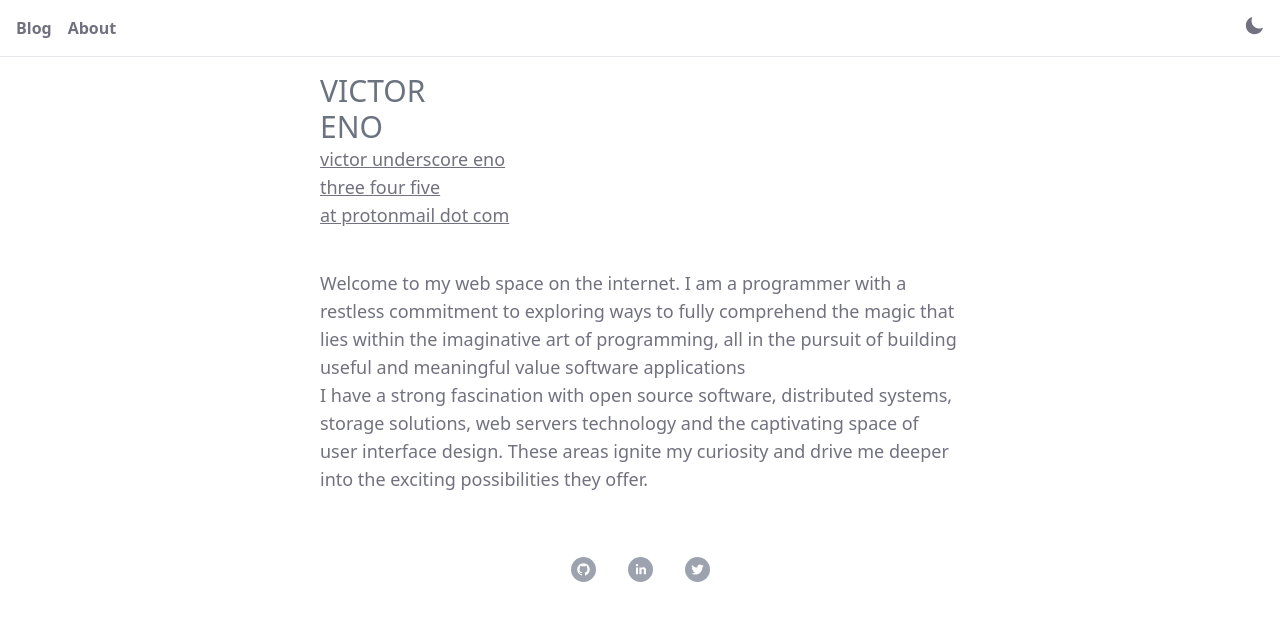
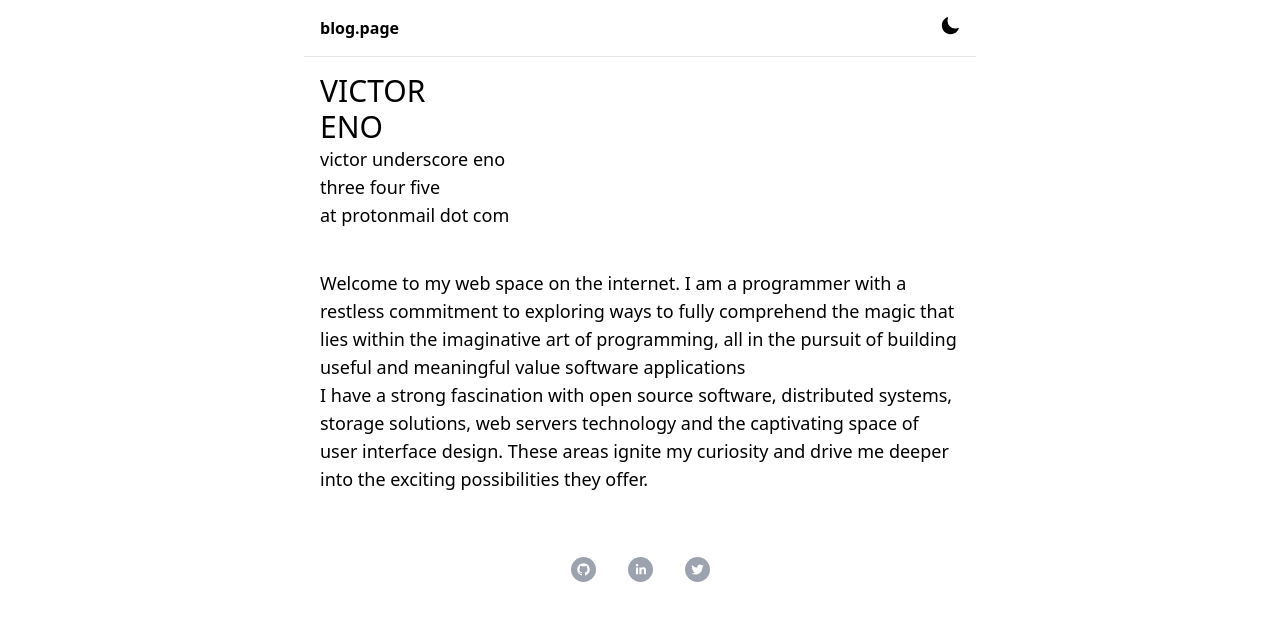
Before and after one commit to victor-eno/vicjournals, a Next.js app: page /about in a window 1280 px wide. Shown: the top 620 px of the page. Built offline with nearby package versions, Linux system fonts and the light colour scheme.

Commit message:
testing changes

```diff
--- a/pages/_app.js
+++ b/pages/_app.js
@@ -1,6 +1,5 @@
 import { ThemeProvider } from 'next-themes'
 import Footer from '../components/Footer'
-import Header from '../components/Header'
 import Toggle from '../components/Toggle'
 import '../styles/globals.css'
 
@@ -9,7 +8,6 @@ function MyApp({ Component, pageProps }) {
   return (
     <>
     <ThemeProvider enableSystem={true} attribute="class">
-    <Header />
     <Component {...pageProps} />
     <Footer />
     </ThemeProvider>
--- a/pages/about.js
+++ b/pages/about.js
@@ -3,6 +3,7 @@ import Image from "next/image";
 import styles from "../styles/Home.module.css";
 import Link from "next/link";
 
+import Toggle from "../components/Toggle";
 import { ArrowLongRightIcon } from "@heroicons/react/24/outline";
 
 
@@ -16,21 +17,36 @@ import { ArrowLongRightIcon } from "@heroicons/react/24/outline";
         <link rel='icon' href='/favicon.ico' />
       </Head>
 
+      <nav className="flex justify-between p-4 dark:border-moodytext-100 border-b">
+      <div className="left-0 top-0">
+            <Link href="/" passHref>
+              <a>
+               <div className="cursor-pointer">
+                  <h1 className="font-bold text-greytext-100">blog.page</h1>
+               </div>
+               </a>
+            </Link>
+          </div>
+       <div className="order-last">
+       <Toggle />
+       </div>
+       </nav>
+
        <div className="flex left-0 p-4">
        <div>
-       <h1 className="vic1 text-3xl text-gray-500">
+       <h1 className="vic1 text-3xl">
          VICTOR
         </h1>
-        <h1 className="vic1 text-3xl text-gray-500">
+        <h1 className="vic1 text-3xl">
          ENO
         </h1>
-        <p className="vic2 font-base underline">
+        <p className="vic2 font-base">
         victor underscore eno
         </p>
-        <p className="vic2 font-base underline">
+        <p className="vic2 font-base">
         three four five
         </p>
-        <p className="vic2 font-base underline">
+        <p className="vic2 font-base">
         at protonmail dot com
         </p>
         </div>
--- a/pages/blog/[slug].js
+++ b/pages/blog/[slug].js
@@ -5,6 +5,7 @@ import Head from "next/head";
 import fs from "fs";
 import matter from "gray-matter";
 import md from "markdown-it";
+import Toggle from "../../components/Toggle";
 
 export async function getStaticPaths() {
   // get slugs
@@ -45,6 +46,21 @@ function BlogPage({ frontMatter, content }) {
         <link rel='icon' href='/favicon.ico' />
       </Head>
 
+      <nav className="flex justify-between p-4 dark:border-moodytext-100 border-b">
+      <div className="left-0 top-0">
+            <Link href="/" passHref>
+              <a>
+               <div className="cursor-pointer">
+                  <h1 className="font-bold text-greytext-100">blog.page</h1>
+               </div>
+               </a>
+            </Link>
+          </div>
+       <div className="order-last">
+       <Toggle />
+       </div>
+       </nav>
+
       <main>
       <div className='p-2'>
       <article
--- a/pages/index.js
+++ b/pages/index.js
@@ -17,12 +17,27 @@ export default function Blog({ posts }) {
         <link rel='icon' href='/favicon.ico' />
       </Head>
 
+      <nav className="flex justify-between p-4 dark:border-moodytext-100 border-b">
+      <div className="left-0 top-0">
+            <Link href="/about" passHref>
+              <a>
+               <div className="cursor-pointer">
+                  <h1 className="font-bold text-greytext-100">about.me</h1>
+               </div>
+               </a>
+            </Link>
+          </div>
+       <div className="order-last">
+       <Toggle />
+       </div>
+       </nav>
+
        <div className="flex Left-0 p-4">
        <div>
-       <h1 className="vic1 text-3xl text-gray-500">
+       <h1 className="vic1 text-3xl">
         THE LUCID
         </h1>
-        <h1 className="vic1 text-3xl text-gray-500">
+        <h1 className="vic1 text-3xl">
         TTY1
         </h1>
         <p className="vic2 font-base">
@@ -41,7 +56,7 @@ export default function Blog({ posts }) {
 
               <div  key={`${post.slug}`} href={`/blog/${post.slug}`}>
                   <div className='mb-4'>
-                    <h1 className='vic3 text-xl text-gray-500'>{post.frontMatter.title}</h1>
+                    <h1 className='vic3 text-xl'>{post.frontMatter.title}</h1>
                     <h1 className="font-base h-7 text-gray-500">{post.frontMatter.date}</h1>
                     <h2 className="font-base">{post.frontMatter.metaDesc}</h2>
 
--- a/styles/globals.css
+++ b/styles/globals.css
@@ -19,16 +19,16 @@
 
     .vic1 {
       @apply text-greytext-100 dark:text-moodytext-100;;
-      font-variation-settings: 'wght' 550;
+      font-variation-settings: 'wght' 750;
    }
    .vic2 {
     @apply text-greytext-100 dark:text-moodytext-100;;
-    font-variation-settings: 'wght' 150;
+    font-variation-settings: 'wght' 200;
     }
 
     .vic3 {
       @apply text-greytext-100 dark:text-moodytext-100;;
-      font-variation-settings: 'wght' 100;
+      font-variation-settings: 'wght' 500;
       }
 
     p{
--- a/tailwind.config.js
+++ b/tailwind.config.js
@@ -19,6 +19,9 @@ module.exports = {
           100: '#c5cae9',
         },
         greytext: {
+          100: '#000'
+        },
+        fadetext: {
           100: '#71717f'
         },
         whitetext: {
```
